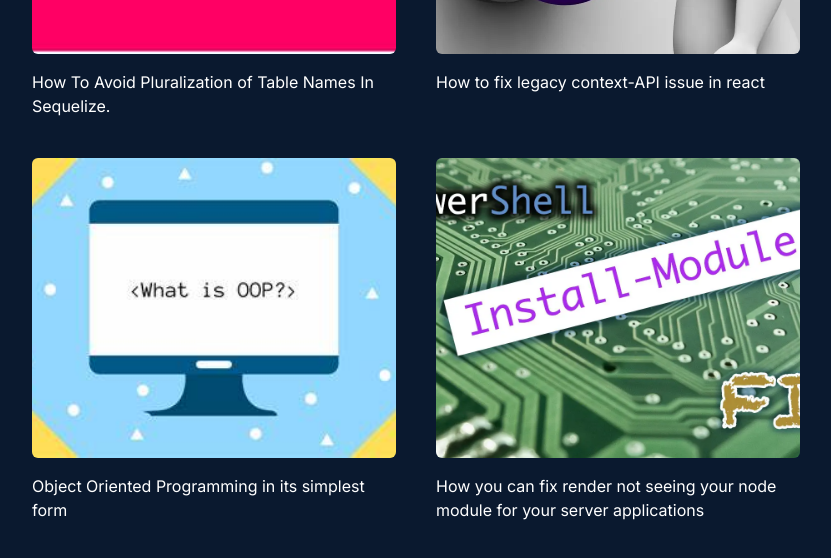
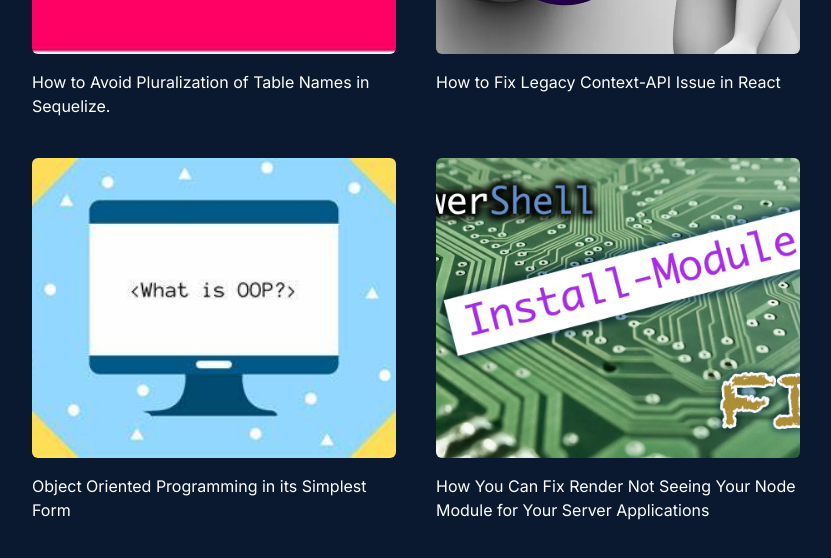
Before and after one commit to Ajyupdate/portfolio, a Next.js app: page /articles in a window 1280 px wide. Shown: the part 446-1004 px from the top of the page, without its empty margins (224-1055 px from the left). Built offline with nearby package versions, Linux system fonts and the light colour scheme.

Commit message:
second fix

```diff
--- a/src/module/articles/Views.tsx
+++ b/src/module/articles/Views.tsx
@@ -9,7 +9,7 @@ const articles = [
   {
     id: 4,
     imageUrl: orm,
-    title: "How To Avoid Pluralization of Table Names In Sequelize.",
+    title: "How to Avoid Pluralization of Table Names in Sequelize.",
     content:
       "You might be having problem with sequelize automatically pluralizing your table names in your model. This article will help you fix it. ",
     url: "https://ajy.hashnode.dev/how-to-avoid-pluralization-of-table-names-in-sequelize",
@@ -18,7 +18,7 @@ const articles = [
   {
     id: 1,
     imageUrl: fix1,
-    title: "How to fix legacy context-API issue in react ",
+    title: "How to Fix Legacy Context-API Issue in React ",
     content:
       "This kind of error mostly occurs when you are getting data from a server or when your React Application package is not the latest version. ",
     url: "https://ajy.hashnode.dev/how-to-fix-legacy-context-api-issue-in-react-application-with-a-single-line-of-code",
@@ -27,7 +27,7 @@ const articles = [
   {
     id: 3,
     imageUrl: oop,
-    title: "Object Oriented Programming in its simplest form",
+    title: "Object Oriented Programming in its Simplest Form",
     content:
       "Many programming novice, found Object-Oriented Programming (OOP) confusing due to unfamiliar terms and its distinction from procedural programming.",
     url: "https://ajy.hashnode.dev/object-oriented-programming-in-its-simplest-form",
@@ -37,7 +37,7 @@ const articles = [
     id: 2,
     imageUrl: fix2,
     title:
-      "How you can fix render not seeing your node module for your server applications ",
+      "How You Can Fix Render Not Seeing Your Node Module for Your Server Applications ",
     content:
       "While trying to host your server on render for the first time, you might face this particular frustrating error when your project is building on the render platform. ",
     url: "https://ajy.hashnode.dev/how-to-fix-error-cannot-find-module-nodefs-while-trying-to-host-your-backend-server-on-render",
--- a/src/module/contact/components/contactForm.tsx
+++ b/src/module/contact/components/contactForm.tsx
@@ -101,6 +101,7 @@ const ContactForm: React.FC = () => {
             </FormControl>
           </Grid>
           <FormControl
+            mt={8}
             id="message"
             isInvalid={!!(errors.message && touched.message)}
           >
--- a/src/module/projects/components/ProjectCard.tsx
+++ b/src/module/projects/components/ProjectCard.tsx
@@ -62,9 +62,15 @@ export default function ProjectCard({ projects }: iProjectProps) {
           >
             <Grid
               mb={4}
-              _hover={{ bg: "#153461", p: 4 }}
+              _hover={{
+                bg: "#153461",
+                borderRadius: "md",
+                p: 4,
+                transition: "padding 1.5s ease",
+              }}
               templateColumns={{ md: "1fr 2fr", base: "1fr" }}
               gap={2}
+              transition="background-color 0.3s ease"
             >
               <GridItem colSpan={1}>
                 <Box borderRadius="md" overflow="hidden">
```
